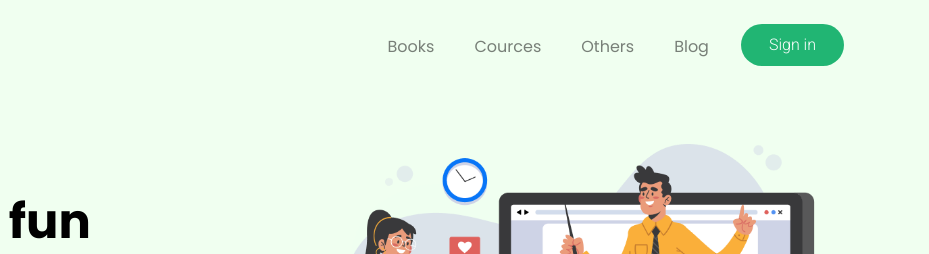
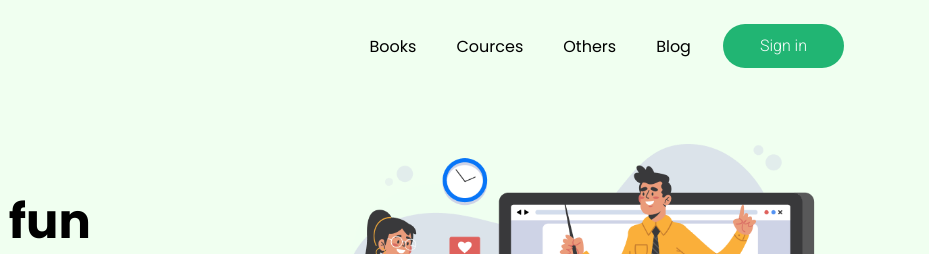
Before and after one commit to iamsaief/ph-e-school, a plain HTML site: page index.html in a window 1280 px wide. Shown: the top 254 px of the page, 351-1280 px from the left. Drawn offline with nearby package versions, Linux system fonts and the light colour scheme.

Commit message:
small fix

```diff
--- a/assets/css/style.css
+++ b/assets/css/style.css
@@ -48,32 +48,37 @@ img {
 .navbar {
 	padding: 0.8rem 0;
 }
-.navbar-nav .nav-link {
+.navbar-light .navbar-nav .nav-link {
 	color: #000;
+	transition: 0.1s;
 }
 .navbar-nav .nav-item:not(:last-child) {
 	margin-right: 24px;
 }
+.navbar-light .navbar-nav .nav-link:hover {
+	color: var(--highlighted);
+}
 .navbar-nav .nav-link.btn-primary {
 	padding: 9px 28px;
 }
-.navbar-nav .nav-link.btn-primary,
+.navbar-light .navbar-nav .nav-link.btn-primary,
 .btn-primary {
 	font-family: "Roboto", sans-serif;
 	font-weight: 300;
-	color: #ffffff;
+	color: #fff;
 	background: var(--highlighted);
 	border: none;
 	padding: 10px 37px;
 	border-radius: 33px;
 	display: inline-block;
+	transition: 0.2s;
 }
 .btn-primary:hover,
 .btn-primary:focus,
 .navbar-nav .nav-link.btn-primary:hover,
 .navbar-nav .nav-link.btn-primary:focus {
 	box-shadow: 0 0 0 0.2rem rgba(33, 181, 114, 0.5);
-	background-color: #15af69;
+	background-color: hsla(153, 69%, 39%, 1);
 }
 .navbar-nav .nav-link.btn-primary {
 	padding: 9px 28px;
@@ -161,7 +166,7 @@ img {
 }
 .course-item:hover {
 	box-shadow: var(--shadow-2);
-	transform: translateY(-3px);
+	transform: translateY(-5px);
 }
 .course-item .card-body {
 	padding: 20px 0;
```
Also changed, not shown: .github/eSchool-thumb.jpg (added), 1 other file.
